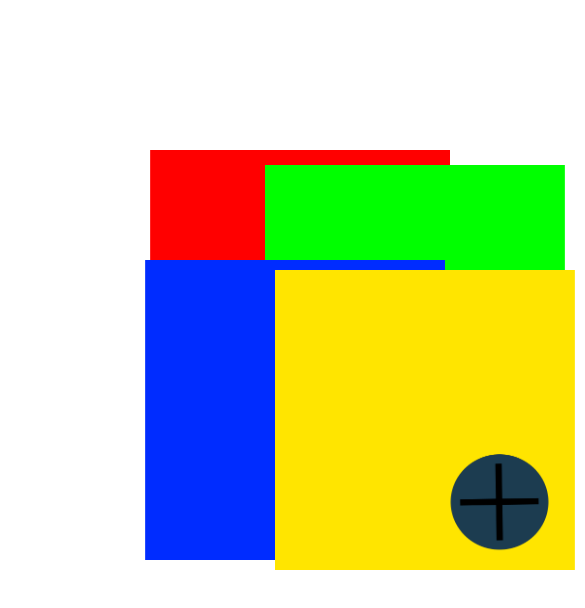
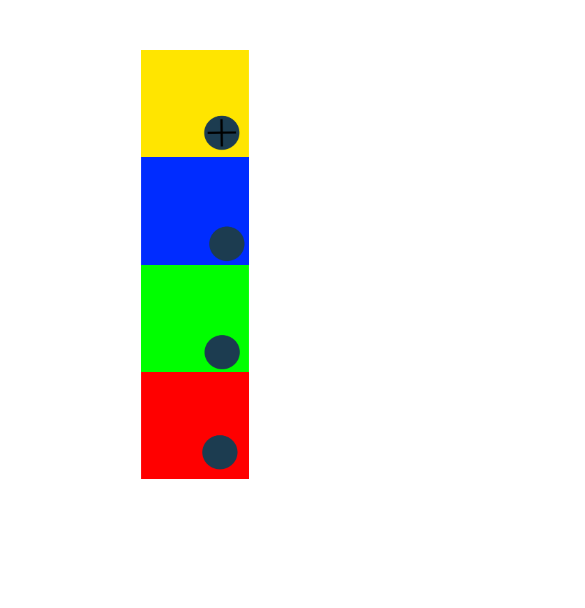
Before and after one commit to MarinkaPola/Hometasklayout3, a plain HTML site: page index.html in a window 390 px wide. Shown: the top 608 px of the page, 585 px wide, since content can reach past the window. Drawn offline with Linux system fonts and the light colour scheme.

Commit message:
домашка с плюсом из фотошопа adaptive

```diff
--- a/css/style.css
+++ b/css/style.css
@@ -9,52 +9,90 @@ img {
 }
 
 div.flex {
-    height: 700px;
-    width: 700px;
+    display: flex;
+    flex-flow: column wrap;
     margin: auto;
     align-items: center;
     justify-content: center;
     align-content: center;
+    position: relative;
+    margin-top: 50px;
 }
 
-.flex {
+.flex1{
     display: flex;
-    flex-flow: column wrap;
-    align-items: center;
-    position: relative;
+    flex-direction: row-reverse;
+    flex-wrap: wrap;
+    z-index: 1;
+}
+.flex2{
+    display: flex;
+    flex-direction: row-reverse;
+    flex-wrap: wrap;
+    z-index: 2;
+    margin-top: -3vw;
 
 }
 
-.flex__block {
-    height: 300px;
-    width: 300px;
+.flex1__block {
+    height: 18.75vw;
+    width: 18.75vw;
+
+}
+.flex2__block {
+    height: 18.75vw;
+    width: 18.75vw;
 
 }
 
 .red{
-    position: absolute;
-    margin-top: -100px ;
-    margin-left: -100px;
+    margin-left: 1.5vw;
     z-index: 1;
 }
 
 .green {
-    position: absolute;
-    margin-left: 130px;
-    margin-top: -70px;
+    margin-left: -4vw;
+    margin-top: 2vw;
     z-index: 2;
 }
 .blue{
-    position: absolute;
-    margin-left: -110px;
-    margin-top: 120px;
+    margin-top: -3.5vw;
+    margin-left: 1.5vw;
     z-index: 3;
 }
 
 .ye {
-    position: absolute;
-    margin-left: 150px;
-    margin-top: 170px;
-    margin-bottom: 30px;
+    margin-left: -2vw;
+    margin-top: -1vw;
     z-index: 4;
 }
+
+@media all and (max-width: 1000px) {
+
+    div.flex {
+        display: flex;
+        flex-direction: column-reverse;
+    }
+    .flex1{
+        display: flex;
+        flex-direction: column;
+    margin: 0}
+    .flex2{
+        display: flex;
+        flex-direction: column;
+    margin: 0}
+    .ye {margin: 0;}
+    .green {margin: 0;}
+    .blue{margin: 0;}
+    .red{margin: 0;}
+    .flex1__block {
+        height: 27.5vw;
+        width: 27.5vw;
+
+    }
+    .flex2__block {
+        height: 27.5vw;
+        width: 27.5vw;
+
+    }
+}
--- a/index.html
+++ b/index.html
@@ -4,13 +4,20 @@
     <meta charset="UTF-8">
     <title>Squares</title>
     <link href="css/style.css " rel="stylesheet">
+    <meta name="viewport" content="width=device-width, initial-scale=1">
 </head>
 <body>
 <div class="flex">
-    <div class="flex__block red"><img src="img/3.png"></div>
-    <div class="flex__block blue"><img src="img/1.png"></div>
-    <div class="flex__block green"><img src="img/2.png"></div>
-    <div class="flex__block ye"><img src="img/4.png"></div>
+<div class="flex1">
+    <div class="flex2__block green"><img src="img/2.png"></div>
+    <div class="flex1__block red"><img src="img/3.png"></div>
+
+</div>
+<div class="flex2">
+
+    <div class="flex2__block ye"><img src="img/4.png"></div>
+    <div class="flex1__block blue"><img src="img/1.png"></div>
+</div>
 </div>
 </body>
 </html>
```
